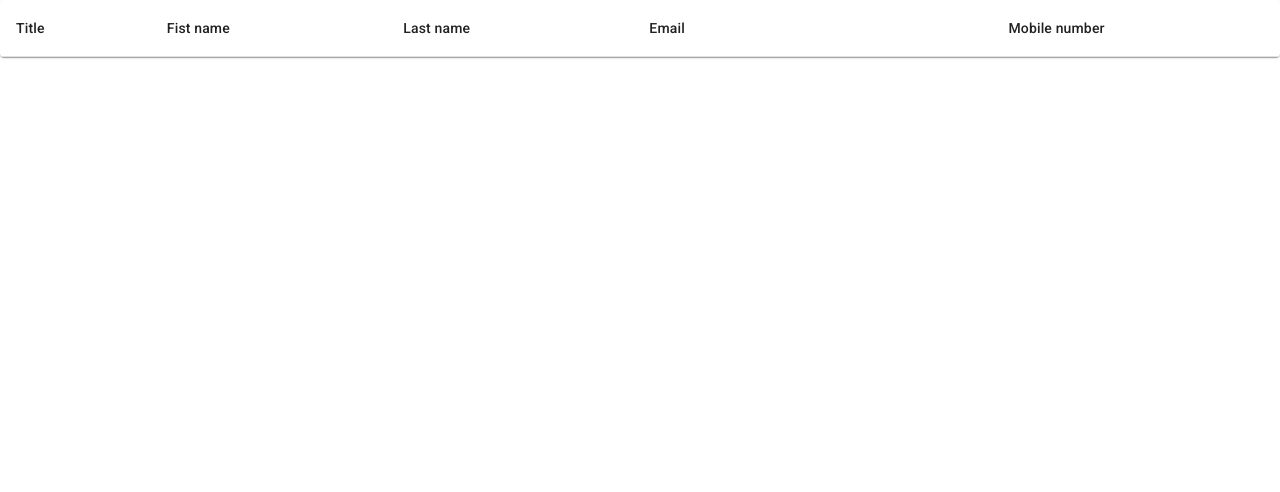
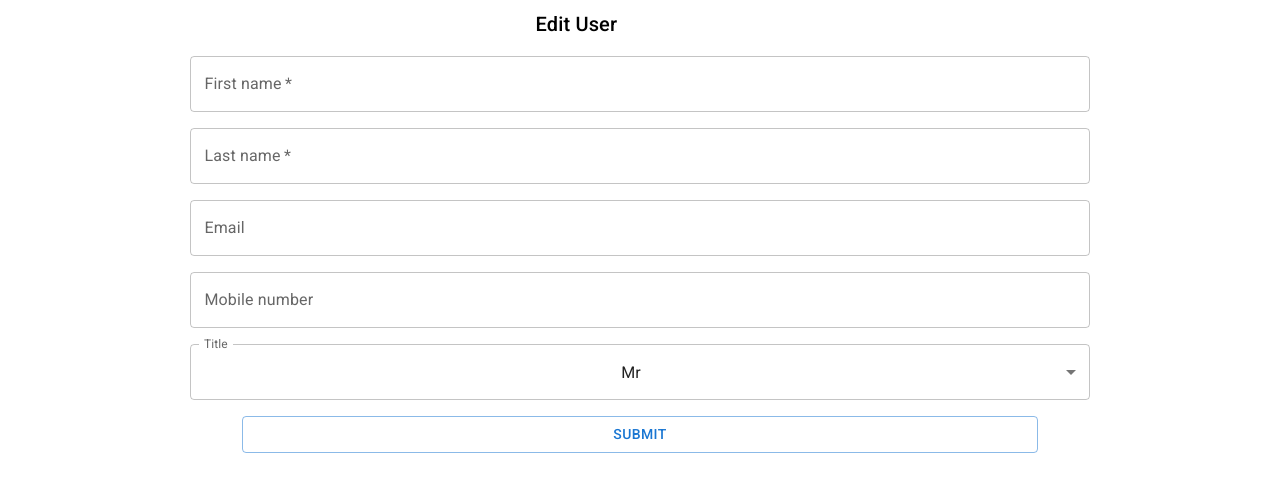
Before and after one commit to samandera/userforms, a React (Create React App) app: page /editUser/1 in a window 1280 px wide. Shown: the top 492 px of the page. Built offline with nearby package versions, Linux system fonts and the light colour scheme.

Commit message:
edit user

```diff
--- a/package.json
+++ b/package.json
@@ -13,6 +13,7 @@
     "react": "^18.2.0",
     "react-dom": "^18.2.0",
     "react-hook-form": "^7.34.2",
+    "react-router-dom": "^6.3.0",
     "react-scripts": "5.0.1",
     "styled-components": "^5.3.5",
     "web-vitals": "^2.1.4"
--- a/src/App.js
+++ b/src/App.js
@@ -1,13 +1,21 @@
 import React from 'react';
+import { BrowserRouter, Routes, Route } from 'react-router-dom';
 import './App.css';
 import AddUser from './userForms/AddUser';
-import Users from './Users'
+import EditUser from './userForms/EditUser';
+import Users from './users/Users'
 
 function App() {
   return (
-    <div className="App">
-      <Users/>
-    </div>
+    <BrowserRouter>
+      <div className="App">
+        <Routes>
+          <Route path="/" element={<Users />} />
+          <Route path="addUser" element={<AddUser />} />
+          <Route path="editUser/:id" element={<EditUser />} />
+        </Routes>
+      </div>
+    </BrowserRouter>
   );
 }
 
--- a/src/userForms/AddUser.js
+++ b/src/userForms/AddUser.js
@@ -1,7 +1,9 @@
 import React from 'react'
+import { useNavigate } from 'react-router-dom'
 import UserForm from './UserForm'
 
 const AddUser = () => {
+  const navigate = useNavigate()
   return (
     <>
       <UserForm
@@ -15,6 +17,7 @@ const AddUser = () => {
             id: lastUser ? lastUser.id + 1 : 0
           })
           localStorage.setItem('users', JSON.stringify(usersToWrite))
+          navigate('/', { replace: true })
         }}
       />
     </>
--- /dev/null
+++ b/src/userForms/EditUser.js
@@ -0,0 +1,38 @@
+import React from 'react'
+import { useParams, useNavigate } from 'react-router-dom'
+import UserForm from './UserForm'
+
+const EditUser = props => {
+  const navigate = useNavigate()
+  const { id } = useParams()
+  const [initialValues, setInitialValues] = React.useState({})
+  React.useEffect(() => {
+    const storedUsers = localStorage.getItem('users')
+    if (storedUsers) {
+      const users = JSON.parse(storedUsers) || []
+      const currentUser = users.find(({ id: currentId }) => currentId.toString() === id)
+      const { id: _, ...user } = currentUser
+      setInitialValues(user)
+    }
+  }, [])
+  return initialValues
+  ? (
+    <>
+      <UserForm
+        formHeading='Edit User'
+        initialValues={initialValues}
+        onSubmit={values => {
+          const users = localStorage.getItem('users')
+          const usersToWrite = users ? JSON.parse(users) : []
+          const userIndex = usersToWrite.findIndex(({ id: currentId }) => currentId.toString() === id)
+          usersToWrite[userIndex] = { id, ...values }
+          localStorage.setItem('users', JSON.stringify(usersToWrite))
+          navigate('/', { replace: true })
+        }}
+      />
+    </>
+  )
+  : null
+}
+
+export default EditUser
--- a/src/userForms/UserForm.js
+++ b/src/userForms/UserForm.js
@@ -16,18 +16,19 @@ const titleOptions = [
 
 const UserForm = ({
   formHeading,
-  initialValues = {
-    firstName: '',
-    lastName: '',
-    email: '',
-    mobileNumber: null,
-    title: null,
-  },
+  initialValues,
   onSubmit
 }) => {
   const { register, getValues, handleSubmit, formState: { errors }, setValue, watch } = useForm({
     defaultValues: initialValues
   });
+  React.useEffect(() => {
+    if (initialValues) {
+      Object.entries(initialValues).forEach(([field, value]) => {
+        setValue(field, value)
+      })
+    }
+  }, [initialValues])
   watch()
   console.log(errors);
 
--- /dev/null
+++ b/src/users/Users.js
@@ -0,0 +1,28 @@
+import React from 'react'
+import { Link } from 'react-router-dom'
+import Box from '@mui/material/Box'
+import Button from '@mui/material/Button'
+import UsersTable from './UsersTable'
+
+const Users = () => {
+  const [users, setUsers] = React.useState([])
+
+  React.useEffect(() => {
+    const storedUsers = localStorage.getItem('users')
+    if (storedUsers) {
+      setUsers(JSON.parse(storedUsers))
+    }
+  }, [])
+
+  console.log(users)
+  return (
+    <>
+      <Box>
+        <Button component={Link} to='addUser' variant='contained'>Add User</Button>
+      </Box>
+      <UsersTable users={users} />
+    </>
+  )
+}
+
+export default Users
--- a/src/Users.js
+++ b/src/users/UsersTable.js
@@ -1,4 +1,6 @@
 import * as React from 'react';
+import { Link } from 'react-router-dom'
+import Button from '@mui/material/Button';
 import Table from '@mui/material/Table';
 import TableBody from '@mui/material/TableBody';
 import TableCell from '@mui/material/TableCell';
@@ -7,17 +9,7 @@ import TableHead from '@mui/material/TableHead';
 import TableRow from '@mui/material/TableRow';
 import Paper from '@mui/material/Paper';
 
-const Users = () => {
-  const [users, setUsers] = React.useState([])
-
-  React.useEffect(() => {
-    const storedUsers = localStorage.getItem('users')
-    if (storedUsers) {
-      setUsers(JSON.parse(storedUsers))
-    }
-  }, [])
-
-  console.log(users)
+const Users = ({ users }) => {
   return (
     <TableContainer component={Paper}>
       <Table sx={{ minWidth: 650 }} aria-label="simple table">
@@ -52,7 +44,9 @@ const Users = () => {
               <TableCell>{lastName}</TableCell>
               <TableCell>{email}</TableCell>
               <TableCell align="right">{mobileNumber}</TableCell>
-              <TableCell align="right">{mobileNumber}</TableCell>
+              <TableCell align="right">
+                <Button component={Link} to={`editUser/${id}`} variant='outlined'>Edit</Button>
+              </TableCell>
               <TableCell align="right">{mobileNumber}</TableCell>
             </TableRow>
           ))}
```
Also changed, not shown: 1 other file (tests, documents, lock files or other folders).
